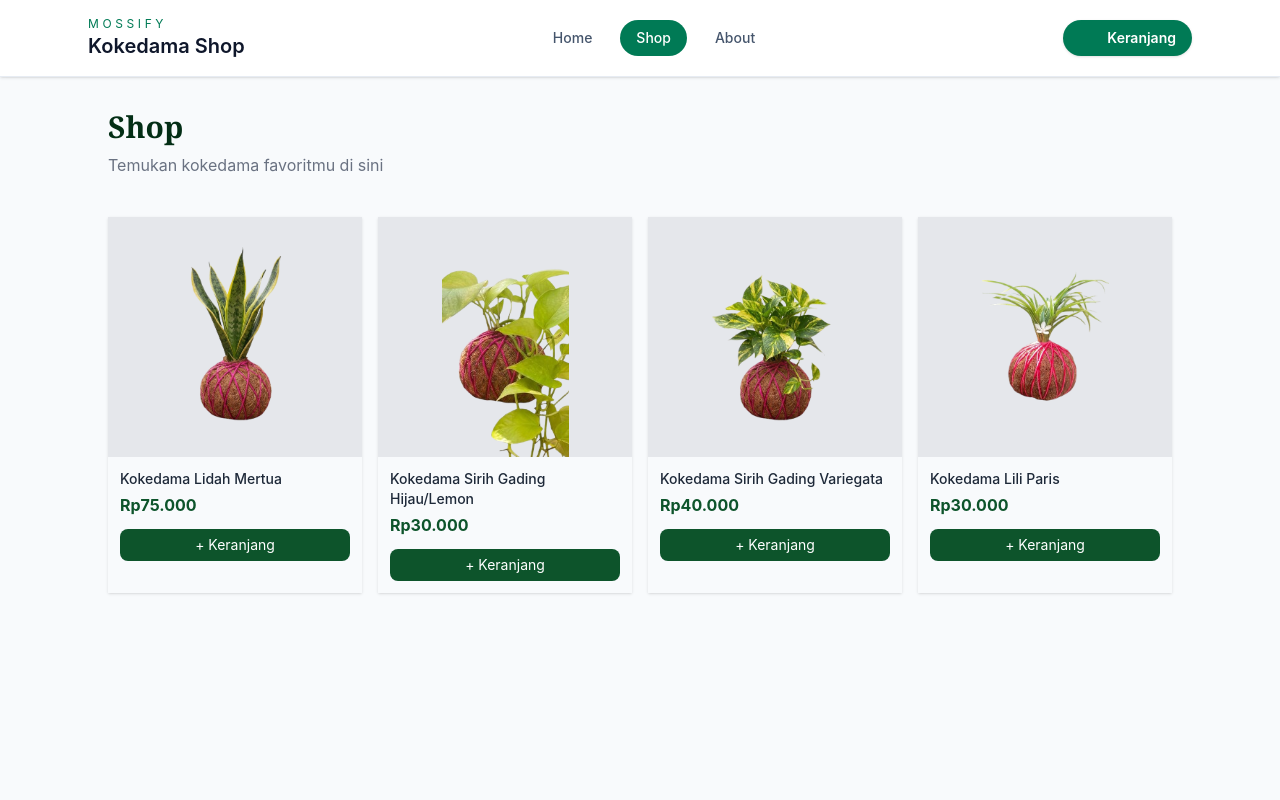
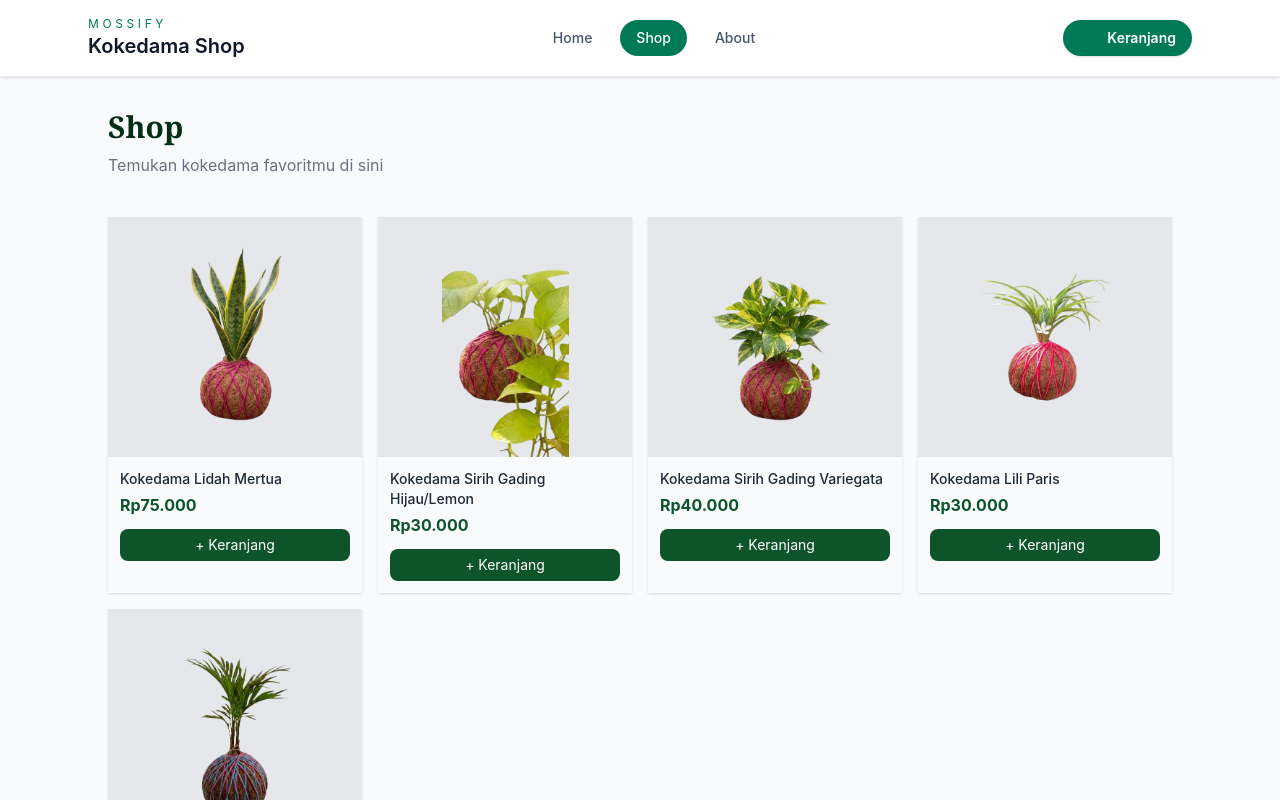
Before and after one commit to Nabixka/Mossify, a Vue app: page / in a window 1280 px wide. Both pictures are taken after a click on the button "Mulai Belanja". Shown: the top 800 px of the page. Built offline with nearby package versions, Linux system fonts and the light colour scheme; some icons are missing.

Commit message:
new Product

```diff
--- a/src/components/Shop.vue
+++ b/src/components/Shop.vue
@@ -24,6 +24,11 @@
         "nama" : "Kokedama Lili Paris",
         "harga" : 30000,
         "image" : "/lili_paris.png"
+      },
+      {
+        "nama" : "Kokedama Palem",
+        "harga" : 80000,
+        "image" : "/Palem.png"
       }
     ])
 
```
Also changed, not shown: public/Palem.png (added).
